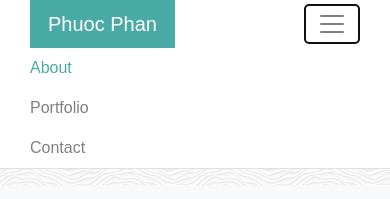
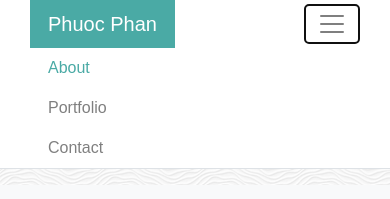
Before and after one commit to pphan93/Bootstrap-Portfolio, a plain HTML site: page index.html in a window 390 px wide. Both pictures are taken after a click on the button 332 px from the left and 24 px from the top of the page. Shown: the top 199 px of the page. Drawn offline with nearby package versions, Linux system fonts and the light colour scheme.

Commit message:
fixed small little details

```diff
--- a/assets/css/style.css
+++ b/assets/css/style.css
@@ -105,6 +105,10 @@ body {
   .navbar-light .navbar-nav .nav-link.active {
     color: #4aaaa5;
   }
+
+  .nav-item {
+    padding: 0px 18px;
+  }
 }
 
 @media only screen and (max-width: 764px) {
```
